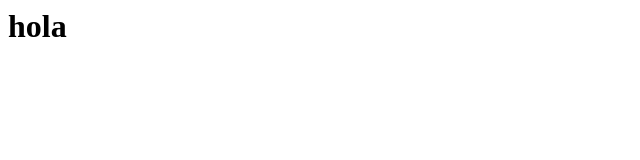
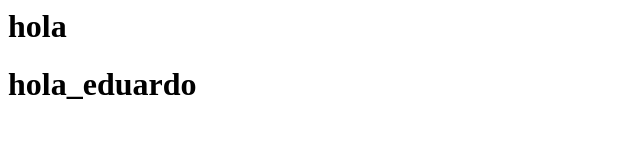
Before and after one commit to AngelFlores3230/Notificaciones, a plain HTML site: page Index.html in a window 1280 px wide. Shown: the whole page, without its empty margins (0-640 px from the left). Drawn offline with Linux system fonts and the light colour scheme.

Commit message:
Update Index.html

```diff
--- a/Index.html
+++ b/Index.html
@@ -1 +1,2 @@
 <body><h1>hola</h1></body>
+<body><h1>hola_eduardo</h1></body>
```
